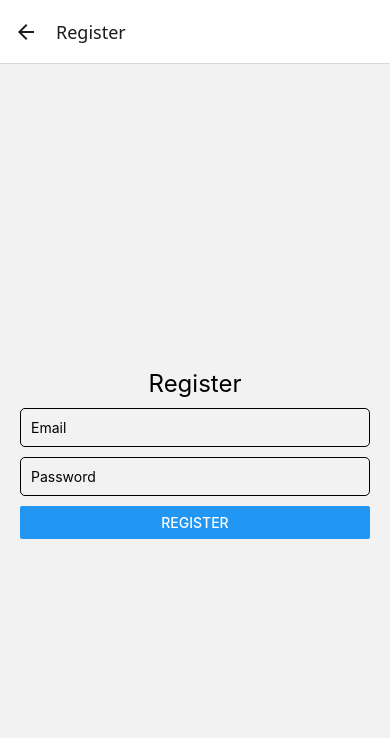
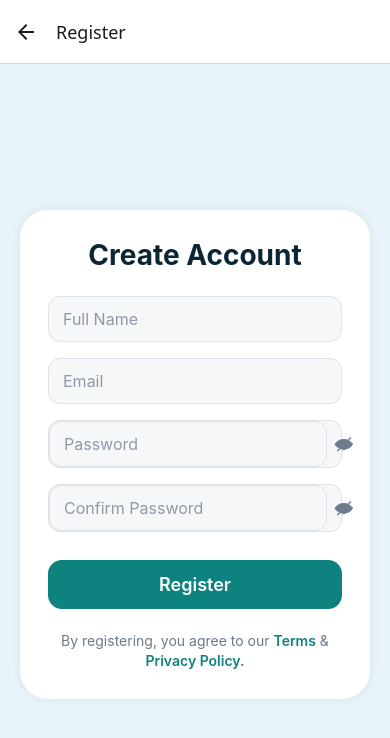
Before and after one commit to aravinds11/social-media-detox, a React Native app in the folder mobile/: screen /Register in a window 390 px wide. Shown: the top 738 px of the page. Built offline with nearby package versions, Linux system fonts and the light colour scheme.

Commit message:
feat(mobile-register-ui): implement Register screen UI with full form and dual password visibility toggles

```diff
--- a/mobile/src/screens/RegisterScreen.js
+++ b/mobile/src/screens/RegisterScreen.js
@@ -1,33 +1,213 @@
 import React, { useState } from "react";
-import { View, Text, TextInput, Button, StyleSheet } from "react-native";
+import {
+  View,
+  Text,
+  TextInput,
+  TouchableOpacity,
+  StyleSheet,
+  Image,
+} from "react-native";
 
 export default function RegisterScreen({ navigation }) {
+  const [fullName, setFullName] = useState("");
   const [email, setEmail] = useState("");
   const [password, setPassword] = useState("");
+  const [confirmPassword, setConfirmPassword] = useState("");
+
+  const [passwordVisible, setPasswordVisible] = useState(false);
+  const [confirmPasswordVisible, setConfirmPasswordVisible] = useState(false);
 
   return (
     <View style={styles.container}>
-      <Text style={styles.title}>Register</Text>
+      <View style={styles.background} />
+
+      <View style={styles.card}>
+        {/* Title */}
+        <Text style={styles.title}>Create Account</Text>
+
+        {/* Full Name */}
         <TextInput
+          style={styles.input}
+          placeholder="Full Name"
+          placeholderTextColor="#8E9AA9"
+          value={fullName}
+          onChangeText={setFullName}
+        />
+
+        {/* Email */}
+        <TextInput
+          style={styles.input}
           placeholder="Email"
-        style={styles.input}
+          placeholderTextColor="#8E9AA9"
           value={email}
           onChangeText={setEmail}
+          autoCapitalize="none"
         />
+
+        {/* Password */}
+        <View style={styles.passwordWrapper}>
           <TextInput
+            style={[styles.input, { flex: 1, marginBottom: 0 }]}
             placeholder="Password"
-        secureTextEntry
-        style={styles.input}
+            placeholderTextColor="#8E9AA9"
+            secureTextEntry={!passwordVisible}
             value={password}
             onChangeText={setPassword}
           />
-      <Button title="Register" onPress={() => navigation.navigate("Login")} />
+
+          <TouchableOpacity
+            style={styles.eyeButton}
+            onPress={() => setPasswordVisible(!passwordVisible)}
+          >
+            <Image
+              source={
+                passwordVisible
+                  ? require("../../assets/eye-open.png")
+                  : require("../../assets/eye-closed.png")
+              }
+              style={styles.eyeIcon}
+            />
+          </TouchableOpacity>
+        </View>
+
+        {/* Confirm Password */}
+        <View style={styles.passwordWrapper}>
+          <TextInput
+            style={[styles.input, { flex: 1, marginBottom: 0 }]}
+            placeholder="Confirm Password"
+            placeholderTextColor="#8E9AA9"
+            secureTextEntry={!confirmPasswordVisible}
+            value={confirmPassword}
+            onChangeText={setConfirmPassword}
+          />
+
+          <TouchableOpacity
+            style={styles.eyeButton}
+            onPress={() =>
+              setConfirmPasswordVisible(!confirmPasswordVisible)
+            }
+          >
+            <Image
+              source={
+                confirmPasswordVisible
+                  ? require("../../assets/eye-open.png")
+                  : require("../../assets/eye-closed.png")
+              }
+              style={styles.eyeIcon}
+            />
+          </TouchableOpacity>
+        </View>
+
+        {/* Register Button */}
+        <TouchableOpacity style={styles.registerButton}>
+          <Text style={styles.registerButtonText}>Register</Text>
+        </TouchableOpacity>
+
+        {/* Terms */}
+        <Text style={styles.termsText}>
+          By registering, you agree to our{" "}
+          <Text style={styles.link}>Terms</Text> &{" "}
+          <Text style={styles.link}>Privacy Policy.</Text>
+        </Text>
+      </View>
     </View>
   );
 }
 
+const PRIMARY = "#0E827E";
+const BG = "#E7F4FA";
+
 const styles = StyleSheet.create({
-  container: { flex: 1, justifyContent: "center", padding: 20 },
-  title: { fontSize: 24, marginBottom: 10, textAlign: "center" },
-  input: { borderWidth: 1, padding: 10, marginBottom: 10, borderRadius: 5 },
+  container: {
+    flex: 1,
+    backgroundColor: BG,
+    justifyContent: "center",
+    alignItems: "center",
+    paddingHorizontal: 20,
+  },
+
+  background: {
+    ...StyleSheet.absoluteFillObject,
+    backgroundColor: BG,
+  },
+
+  card: {
+    width: "100%",
+    maxWidth: 360,
+    backgroundColor: "white",
+    padding: 28,
+    borderRadius: 28,
+    shadowColor: "#000",
+    shadowOpacity: 0.08,
+    shadowRadius: 10,
+    elevation: 6,
+  },
+
+  title: {
+    fontSize: 28,
+    fontWeight: "700",
+    textAlign: "center",
+    marginBottom: 24,
+    color: "#0A2533",
+  },
+
+  input: {
+    backgroundColor: "#F6F7F9",
+    borderRadius: 12,
+    paddingHorizontal: 14,
+    paddingVertical: 12,
+    fontSize: 16,
+    marginBottom: 16,
+    borderWidth: 1,
+    borderColor: "#DDE3EA",
+  },
+
+  passwordWrapper: {
+    flexDirection: "row",
+    alignItems: "center",
+    backgroundColor: "#F6F7F9",
+    borderRadius: 12,
+    borderWidth: 1,
+    borderColor: "#DDE3EA",
+    paddingRight: 10,
+    marginBottom: 16,
+  },
+
+  eyeButton: {
+    padding: 6,
+  },
+
+  eyeIcon: {
+    width: 22,
+    height: 22,
+    tintColor: "#6C7A89",
+  },
+
+  registerButton: {
+    backgroundColor: PRIMARY,
+    paddingVertical: 14,
+    borderRadius: 14,
+    alignItems: "center",
+    marginTop: 12,
+    marginBottom: 12,
+  },
+
+  registerButtonText: {
+    color: "white",
+    fontSize: 18,
+    fontWeight: "600",
+  },
+
+  termsText: {
+    textAlign: "center",
+    marginTop: 10,
+    fontSize: 14,
+    color: "#6C7A89",
+    lineHeight: 20,
+  },
+
+  link: {
+    color: PRIMARY,
+    fontWeight: "600",
+  },
 });
```
Lines whose indentation alone changed are shown as unchanged.
